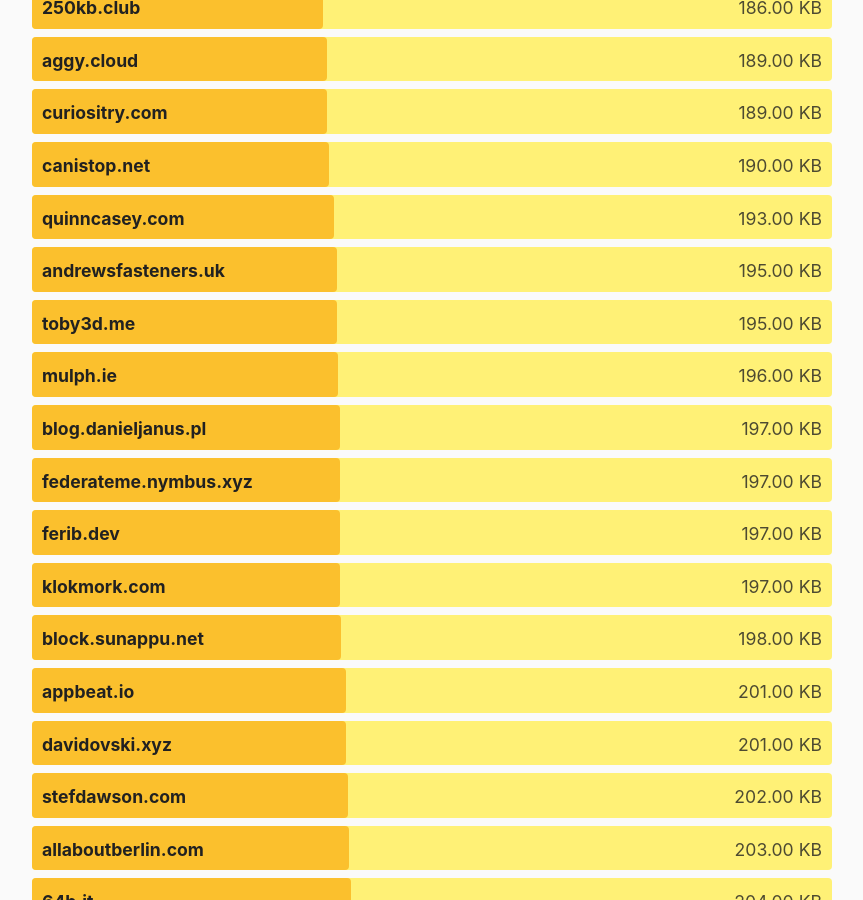
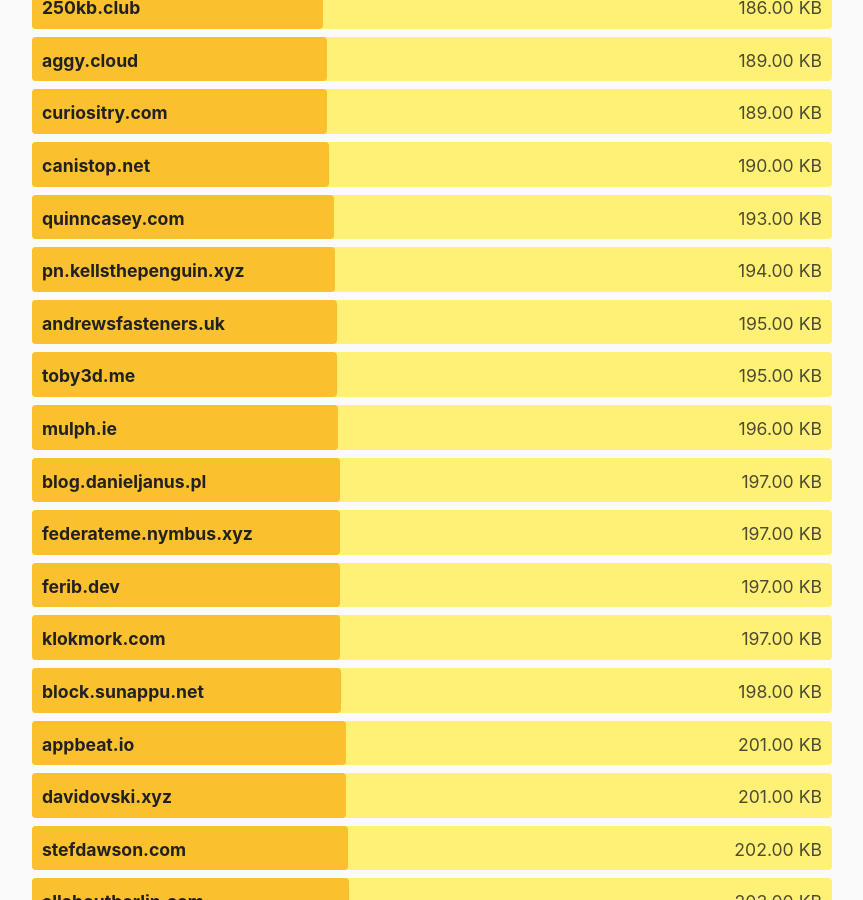
Before and after one commit to kevquirk/512kb.club, a Jekyll site: the page built from index.md, in a window 1280 px wide and 900 px high, scrolled down 17373 px. Shown: the whole window, without its empty margins (208-1071 px from the left). Built offline with Jekyll 4.4.1, drawn with Linux system fonts in a browser that asks for light colours.

Commit message:
add: add pn.kellsthepenguin.xyz

```diff
--- a/_data/sites.yml
+++ b/_data/sites.yml
@@ -2057,3 +2057,8 @@
   url: https://zserge.com/
   size: 20.2
   last_checked: 2021-12-19
+
+- domain: pn.kellsthepenguin.xyz
+  url: https://pn.kellsthepenguin.xyz
+  size: 194
+  last_checked: 2022-03-28
```
